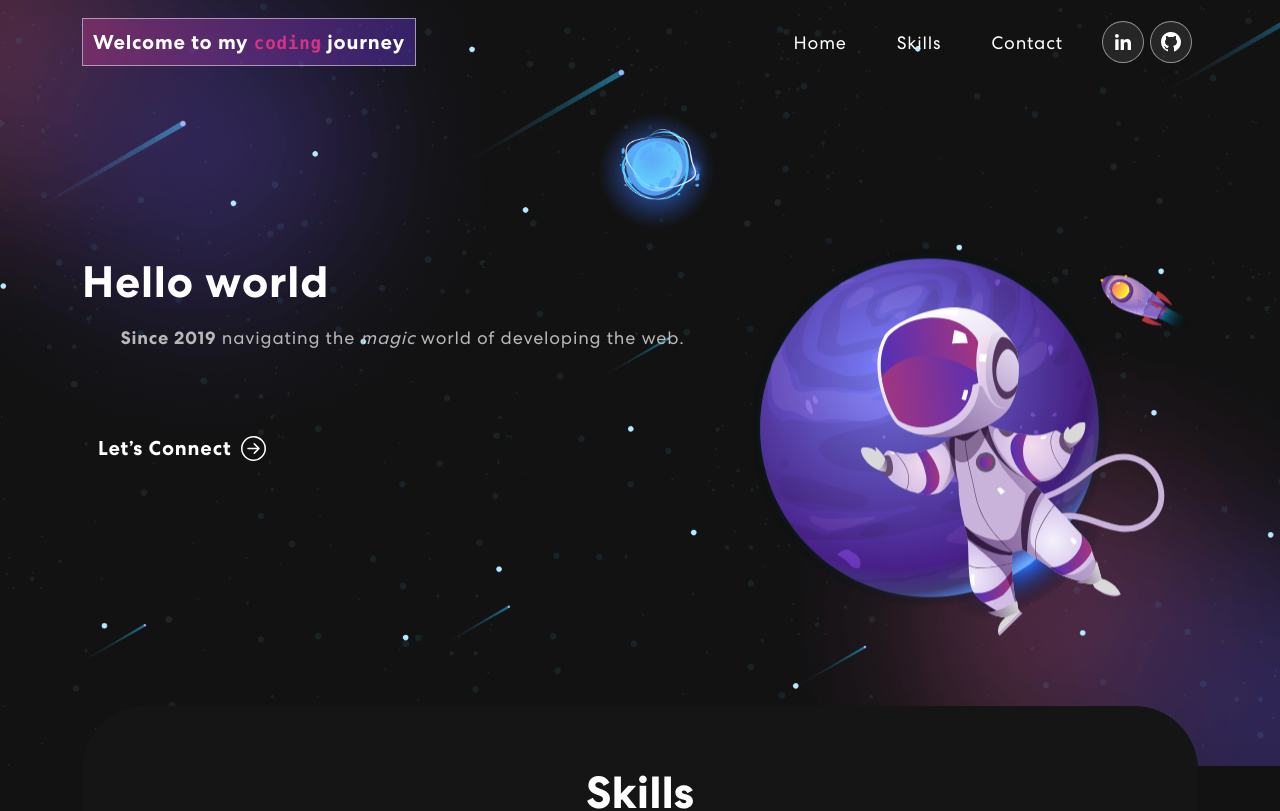
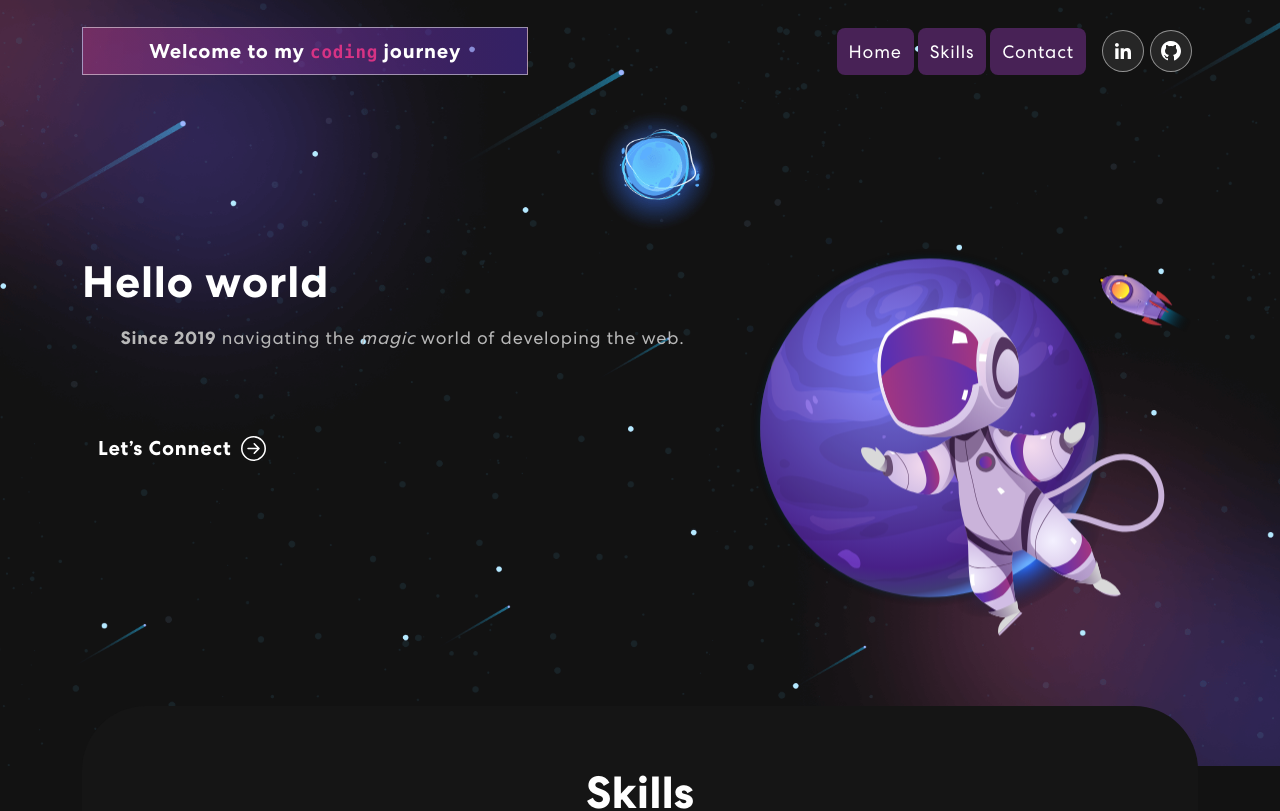
Before and after one commit to thaiscs/personal-website, a React (Create React App) app: page / in a window 1280 px wide. Shown: the top 811 px of the page. Built offline with nearby package versions, Linux system fonts and the light colour scheme; no server answers.

Commit message:
Improve navbar responsiveness

```diff
--- a/src/App.css
+++ b/src/App.css
@@ -95,7 +95,7 @@ nav.navbar {
   transition:  0.32s ease-in-out;
 }
 nav.navbar.scrolled {
-  padding: 0px 0;
+  padding: 12px 0;
   background-color: #121212;
 }
 nav.navbar a.navbar-brand {
@@ -105,9 +105,12 @@ nav.navbar .navbar-nav .nav-link.navbar-link {
   font-weight: 400;
   color: #fff !important;
   letter-spacing: 0.8px;
-  padding: 0 25px;
+  padding: 12px;
   font-size: 18px;
   opacity: 0.75;
+  background-color: #482256;
+  border-radius: 8px;
+  margin: 2px;
 }
 nav.navbar .navbar-nav a.nav-link.navbar-link:hover,
 nav.navbar .navbar-nav a.nav-link.navbar-link.active {
@@ -120,6 +123,7 @@ span.navbar-text {
 .social-icon {
     display: inline-block;
     margin-left: 14px;
+    padding: 12px 0px;
 }
 .social-icon a {
     width: 42px;
@@ -244,6 +248,19 @@ nav.navbar .navbar-toggler[aria-expanded="true"] .navbar-toggler-icon {
   border: 1px solid rgba(255, 255, 255, 0.5);
   font-size: 20px;
   display: inline-block;
+  flex-basis: 70%;
+  text-align: center;
+}
+
+@media (min-width: 768px) {
+  .tagline {
+    flex-basis: 35%;
+  }
+}
+@media (min-width: 992px) {
+  .tagline {
+    flex-basis: 40%;
+  }
 }
 
 /************ home Css ************/
@@ -545,6 +562,7 @@ nav.navbar .navbar-toggler[aria-expanded="true"] .navbar-toggler-icon {
   left: 0;
   z-index: 0;
   transition: 0.3s ease-in-out;
+  border-radius: 18px;
 }
 .contact form button:hover::before {
   width: 100%;
@@ -552,7 +570,7 @@ nav.navbar .navbar-toggler[aria-expanded="true"] .navbar-toggler-icon {
 
 /************ Footer Css ************/
 .footer {
-  padding: 0 0 50px 0;
+  padding: 24px;
   background-image: url('./assets/img/footer-bg.png');
   background-position: center center;
   background-size: cover;
```
